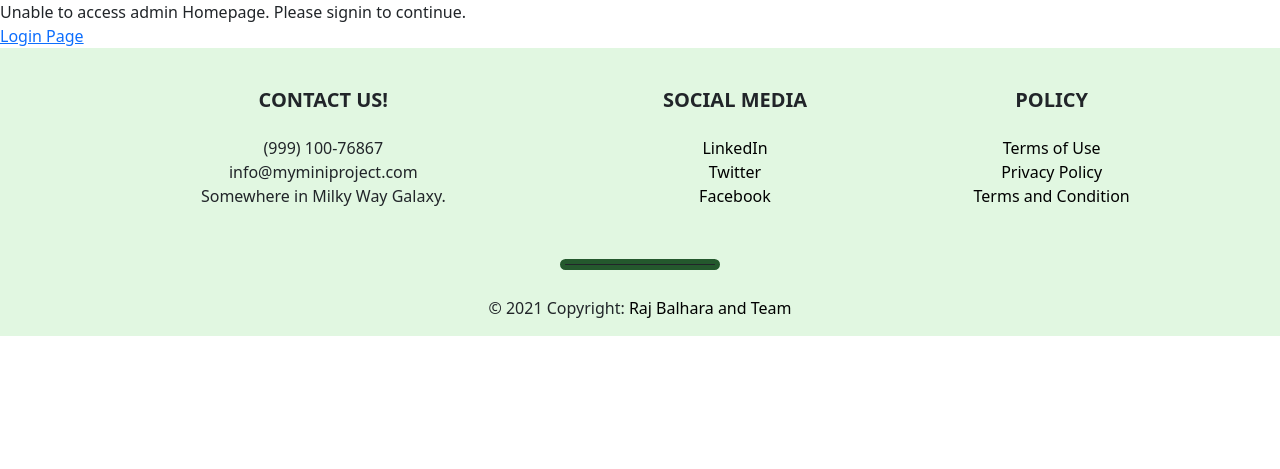
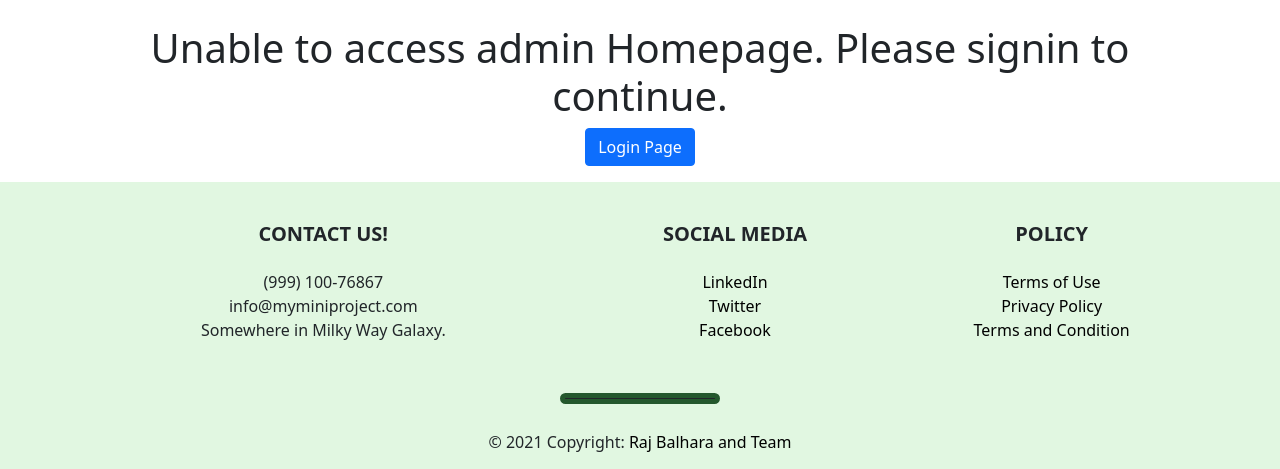
Before and after one commit to coder9a/Flask-Ecommerce-Project, a Flask app: page /admin in a window 1280 px wide. Shown: the part 56-525 px from the top of the page. Run offline with Flask 2, Linux system fonts and the light colour scheme; some libraries are stand-ins or nearby versions.

Commit message:
Update Error.html

```diff
--- a/templates/Error.html
+++ b/templates/Error.html
@@ -3,7 +3,12 @@
 <title>{{title}}</title>
 {% endblock %}
 {% block body %}
-{{msg}}
-<br/>
-<a href="/login">Login Page</a>
+<br />
+<div class="container" style="text-align: center">
+    <h1>{{msg}}</h1>
+    <div class="my-2 mb-3">
+        <a href="{{ url_for('login')}}"><button class="btn btn-primary">Login Page</button></a>
+    </div>
+</div>
+
 {% endblock %}
```
